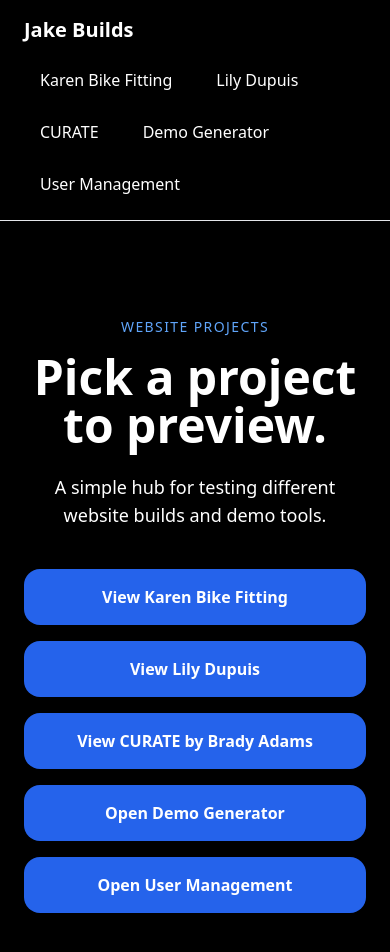
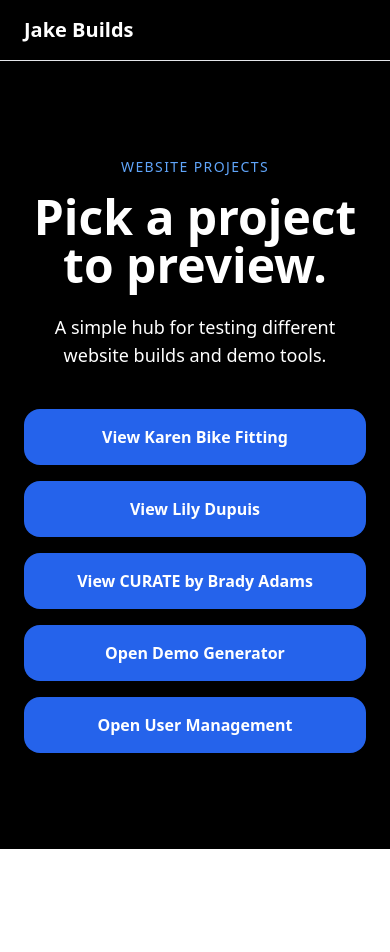
Before and after one commit to JakeCoombes/website-playground, a React (Vite) app in the folder Frontend/: page / in a window 390 px wide. Shown: the top 952 px of the page. After the commit the page ends 849 px from the top, so only its background shows below. Built offline with nearby package versions, Linux system fonts and the light colour scheme.

Commit message:
adjusted lily Carousel on web moved sign in info to top of page on user managment page

```diff
--- a/Frontend/src/App.tsx
+++ b/Frontend/src/App.tsx
@@ -32,7 +32,7 @@ function App() {
           isolation: "isolate",
         }}
         className={
-          page === "lily"
+          page === "lily" || page === "karen"
             ? "hidden items-center justify-between gap-4 border-b border-slate-800 bg-black px-6 py-4 text-white md:flex"
             : "flex flex-wrap items-center justify-between gap-4 border-b border-slate-800 bg-black px-6 py-4 text-white"
         }
@@ -41,7 +41,7 @@ function App() {
           Jake Builds
         </button>
 
-        <div className="flex flex-wrap gap-3">
+        <div className="flex flex-wrap gap-3 hidden md:flex">
           <button
             onClick={() => setPage("karen")}
             className="px-4 py-2 rounded-xl bg-slate-800 hover:bg-slate-700"
--- a/Frontend/src/LilyDupuis/LilyDupuis.tsx
+++ b/Frontend/src/LilyDupuis/LilyDupuis.tsx
@@ -319,7 +319,7 @@ export default function LilyDupuis() {
         >
           {[...imageStrip, ...imageStrip].map((image, index) => (
             <div
-              key={image}
+              key={`desktop-${image}-${index}`}
               className="h-[420px] md:h-[520px]"
               style={{
                 flex: "0 0 calc((100% - 60px) / 6)",
@@ -352,7 +352,7 @@ export default function LilyDupuis() {
         >
           {[...imageStrip, ...imageStrip].map((image, index) => (
             <div
-              key={image}
+              key={`mobile-${image}-${index}`}
               className="h-[420px] md:h-[520px]"
               style={{
                 flex: "0 0 calc((100% - 20px) / 3)",
--- a/Frontend/src/UserManagment/userManagment.tsx
+++ b/Frontend/src/UserManagment/userManagment.tsx
@@ -179,7 +179,7 @@ function UserManagment() {
   };
 
   return (
-    <main className="min-h-[calc(100vh-73px)] bg-[#202020] px-5 py-12 text-white">
+    <main className="relative min-h-[calc(100vh-73px)] bg-[#202020] px-5 py-12 text-white">
       {/* <p className="text-center text-2xl">Currently viewing: userManagement</p> */}
 
       {errorMessage && (
@@ -288,13 +288,8 @@ function UserManagment() {
         </div>
       )}
 
-      <section className="mx-auto mt-12 flex max-w-5xl flex-col items-center ">
-        <h1 className="text-center text-5xl font-extrabold leading-tight md:text-6xl">
-          User <span className="text-[#a9caa8]">Management</span>
-        </h1>
-
       {session && (
-          <div className="mt-5 flex flex-col items-center gap-3 text-sm text-slate-300 sm:flex-row">
+        <div className="absolute left-0 top-0 z-10 flex flex-col items-start gap-3 border-b border-r border-slate-600 px-5 py-5 text-sm text-slate-300 sm:flex-row sm:items-center">
           <span>Signed in as {session.user.email}</span>
           <button
             type="button"
@@ -305,6 +300,11 @@ function UserManagment() {
           </button>
         </div>
       )}
+
+      <section className="mx-auto mt-12 flex max-w-5xl flex-col items-center ">
+        <h1 className="text-center text-5xl font-extrabold leading-tight md:text-6xl">
+          User <span className="text-[#a9caa8]">Management</span>
+        </h1>
 
         {session && (
           <>
@@ -333,7 +333,7 @@ function UserManagment() {
               <button
                 type="submit"
                 disabled={isLoading}
-                className="h-10 min-w-32 rounded-full border border-[#00862f] bg-black px-6 text-sm font-extrabold text-zinc-400 transition hover:border-[#36d264] hover:text-white"
+                className="h-10 w-fit justify-self-center rounded-full border border-[#00862f] bg-black px-6 text-sm font-extrabold text-zinc-400 transition hover:border-[#36d264] hover:text-white"
               >
                 {isLoading ? "LOADING..." : "ADD USER"}
               </button>
```
Also changed, not shown: Frontend/public/manifest.webmanifest, Frontend/public/robot.svg. Lines whose indentation alone changed are shown as unchanged.
